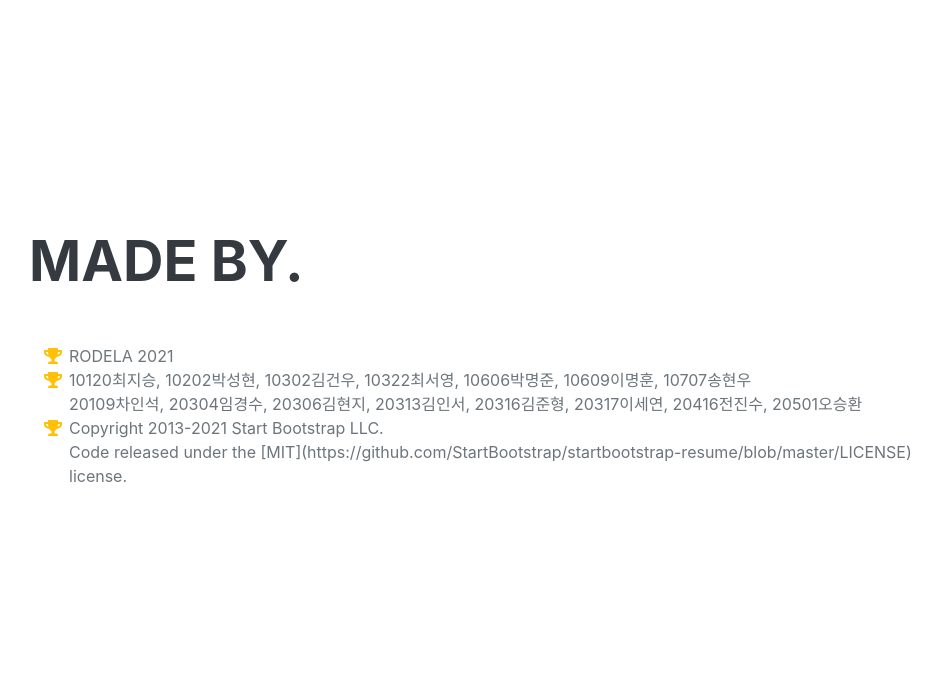
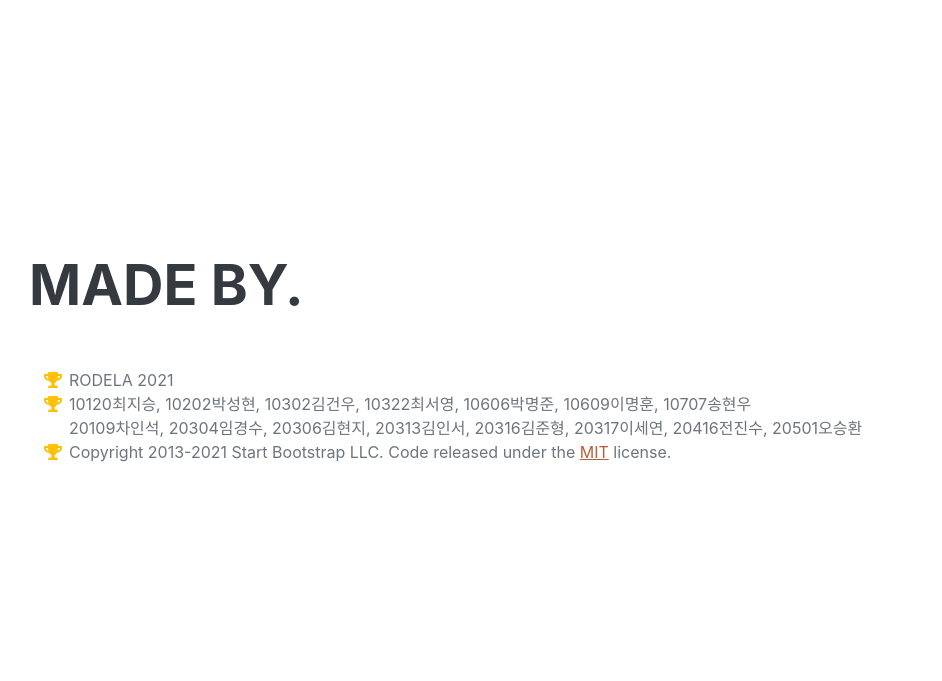
Before and after one commit to Rodela-4/activity-time-tracking-system, a Django app: page /polls/ in a window 1280 px wide. Shown: the part 3246-3927 px from the top of the page, without its empty margins (291-1233 px from the left). Run offline with Django 3.2, Linux system fonts and the light colour scheme; data that the repository does not hold is empty; parts of the project's set-up code (start-up, migrations or seed data) failed here and were passed over; some libraries are stand-ins or nearby versions; some web fonts are replaced.

Commit message:
Update bootstrap license notice

```diff
--- a/jamsinhs/polls/templates/index.html
+++ b/jamsinhs/polls/templates/index.html
@@ -162,7 +162,7 @@
                 </li>
                 <li>
                     <span class="fa-li"><i class="fas fa-trophy text-warning"></i></span>
-                    Copyright 2013-2021 Start Bootstrap LLC. </br>Code released under the [MIT](https://github.com/StartBootstrap/startbootstrap-resume/blob/master/LICENSE) license.
+                    Copyright 2013-2021 Start Bootstrap LLC. Code released under the <a href="https://github.com/StartBootstrap/startbootstrap-resume/blob/master/LICENSE">MIT</a> license.
                 </li>
             </ul>
         </div>
```
